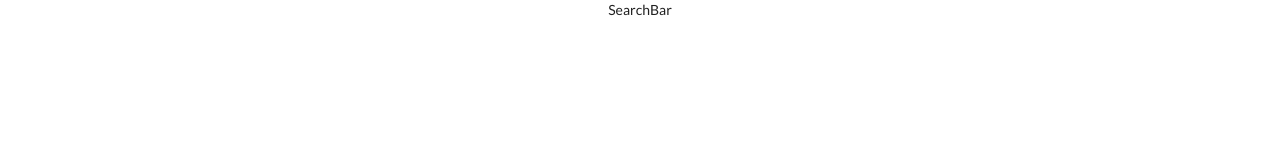
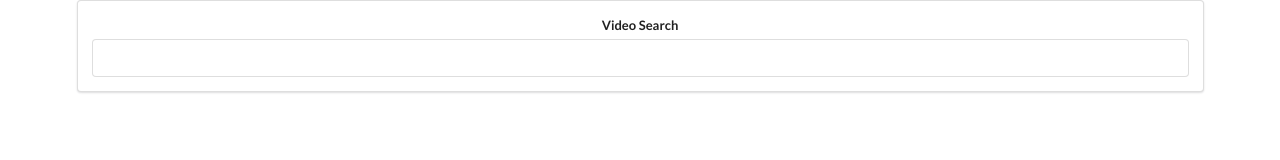
Before and after one commit to seanddallen/youtube-api, a React (Create React App) app: page / in a window 1280 px wide. Shown: the top 160 px of the page. Built offline with nearby package versions, Linux system fonts and the light colour scheme.

Commit message:
setup SearchBar component

```diff
--- a/src/App.js
+++ b/src/App.js
@@ -5,7 +5,7 @@
 class App extends Component {
   render() {
     return (
-      <div className="App">
+      <div className="App ui container">
         <SearchBar/>
       </div>
     );
--- a/src/components/SearchBar.js
+++ b/src/components/SearchBar.js
@@ -1,9 +1,27 @@
 import React, { Component } from 'react';
 
 class SearchBar extends Component {
+    state = { term: '' }
+
+    onInputChange = (e) => {
+        this.setState({term: e.target.value})
+    }
+
+    onFormSubmit = (e) => {
+        e.preventDefault()
+
+    }
+
     render(){
         return(
-            <div>SearchBar</div>
+            <div className="search-bar ui segment">
+                <form action="" className="ui form" onSubmit={this.onFormSubmit} >
+                    <div className="field">
+                        <label>Video Search</label>
+                        <input type="text" value={this.state.term} onChange={this.onInputChange} />
+                    </div>
+                </form>
+            </div>
         )
     }
 }
```
